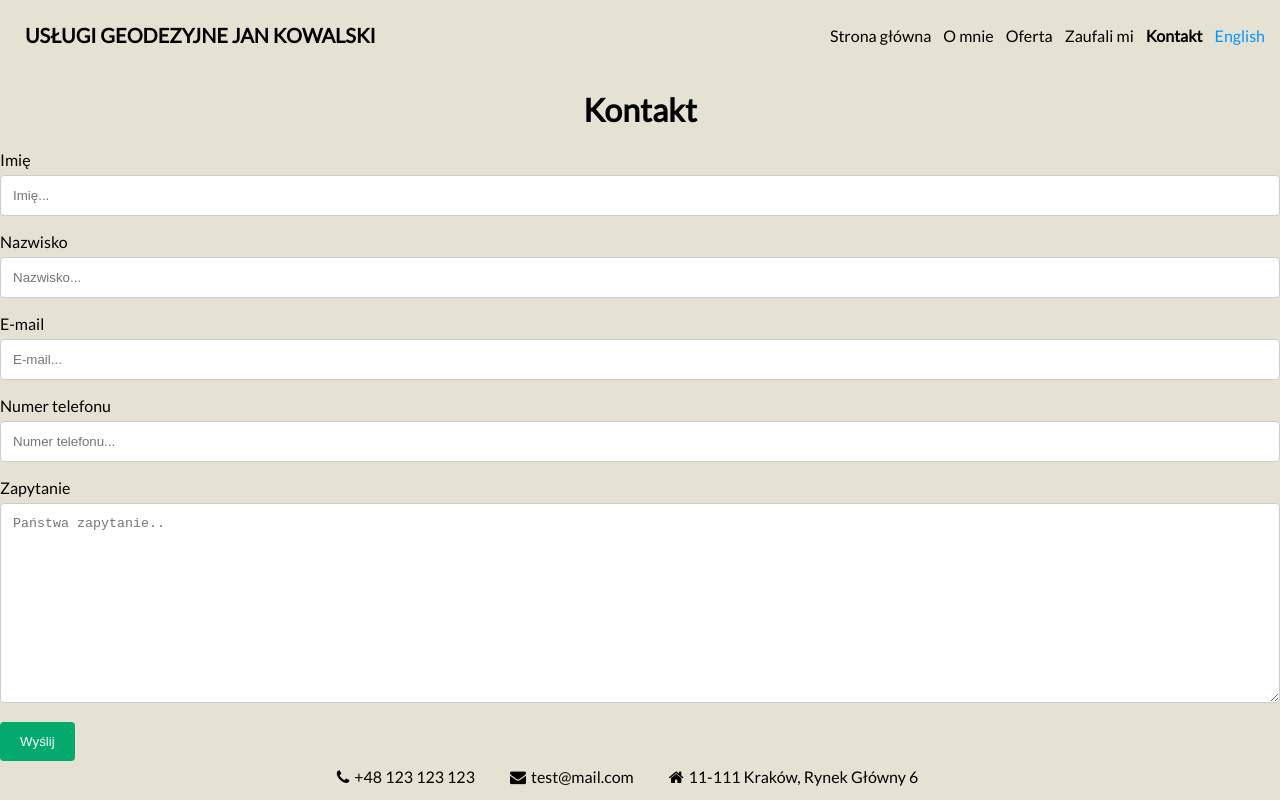
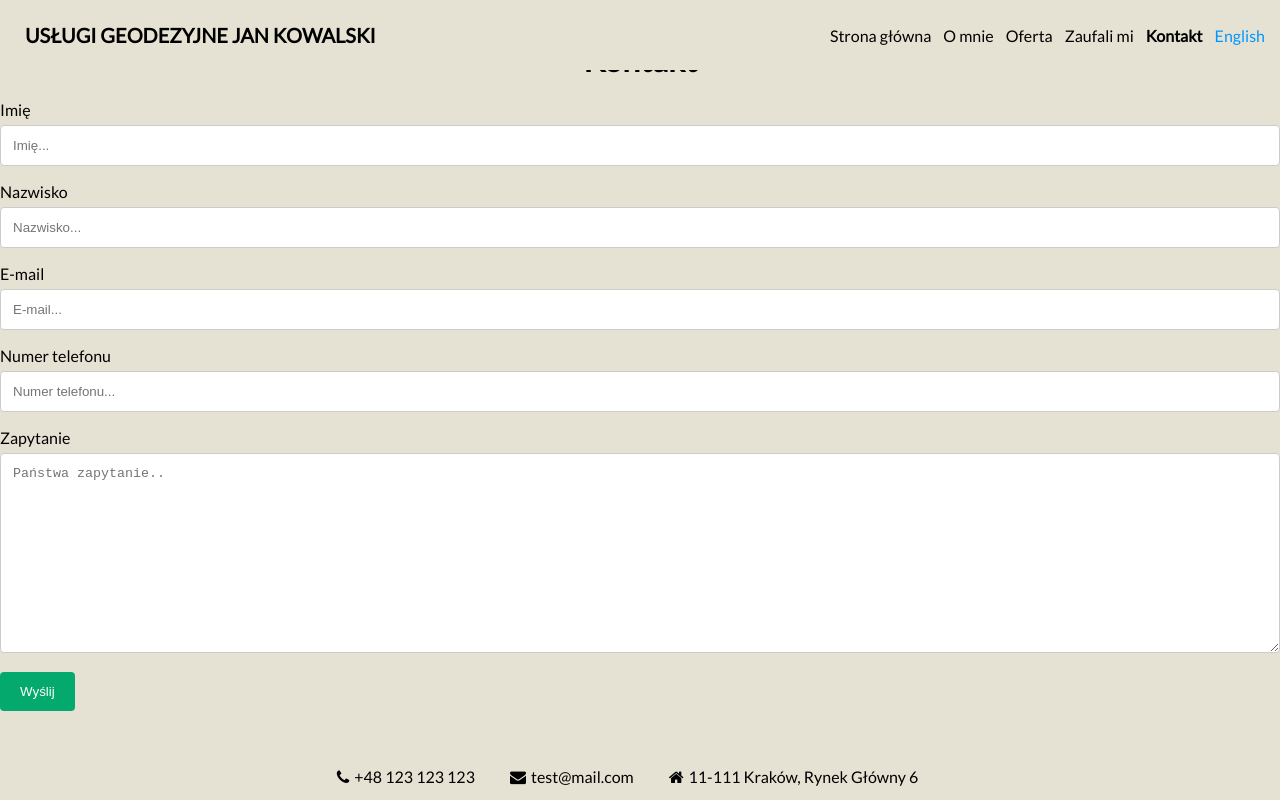
Before and after one commit to jawnior/reactLandingPage, a React (Create React App) app: page /kontakt in a window 1280 px wide. Built offline with nearby package versions, Linux system fonts and the light colour scheme.

Commit message:
RWD updates

```diff
--- a/src/components/aboutMe/AboutMe.css
+++ b/src/components/aboutMe/AboutMe.css
@@ -33,14 +33,13 @@
 
 @media only screen and (min-width: 1024px) and (max-width: 1440px) {
     #about-me {
-        top: 220px;
         animation-name: opacity-about-me-laptop;
         animation-duration: 2s;
     }
 
     @keyframes opacity-about-me-laptop {
-        from {opacity: 0; top: 0;}
-        to {opacity: 1; top: 220px;}
+        from {opacity: 0;}
+        to {opacity: 1;}
     }
 
     .text-container {
--- a/src/components/contact/Contact.css
+++ b/src/components/contact/Contact.css
@@ -35,9 +35,7 @@ input[type=submit]:hover {
 }
 
 @media screen and (min-width: 1024px) and (max-width: 1440px){
-    .container {
-        top: 50px;
-    }
+
 }
 
 @media screen and (max-width: 768px) {
--- a/src/components/menu/Menu.css
+++ b/src/components/menu/Menu.css
@@ -28,14 +28,13 @@
 
 @media only screen and (min-width: 1024px) and (max-width: 1440px) {
     #menu {
-        top: 180px;
         animation-name: opacity-menu-laptop;
         animation-duration: 2s;
     }
 
     @keyframes opacity-menu-laptop {
-        from {opacity: 0; top: 0px;}
-        to {opacity: 1; top: 180px;}
+        from {opacity: 0;}
+        to {opacity: 1;}
     }
 
     .text-container1 {
```
